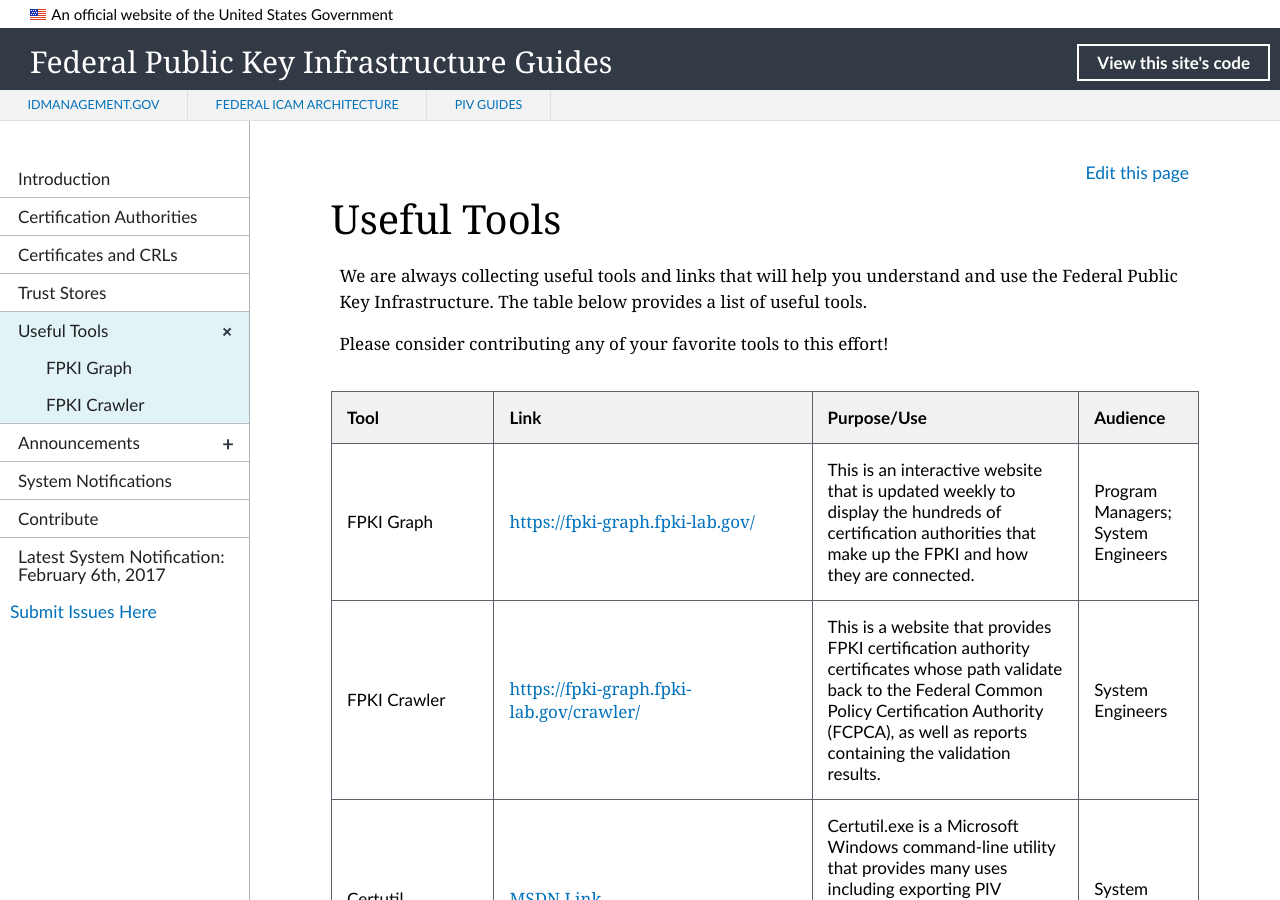
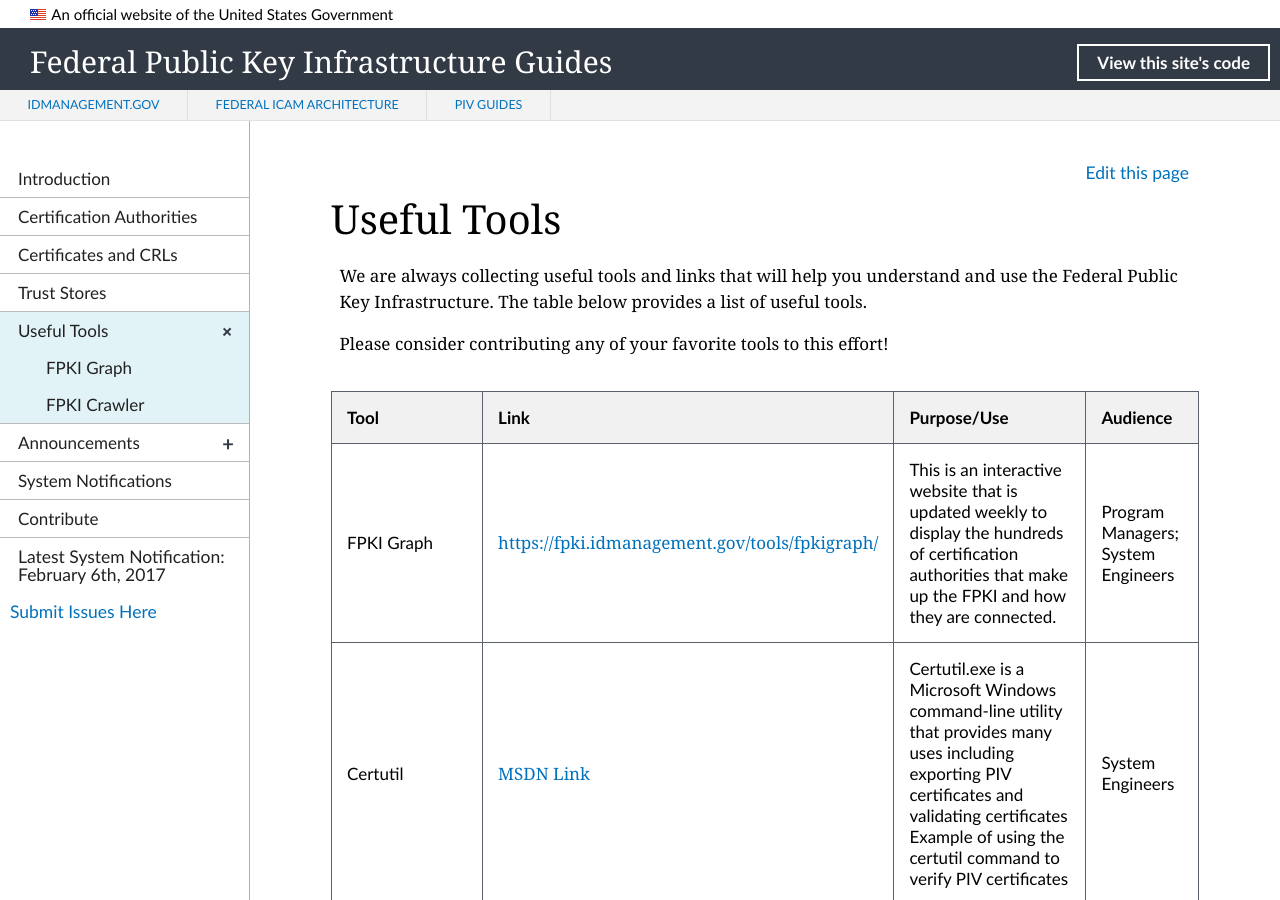
Before and after one commit to GSA/fpki-guides, a Jekyll site: the page built from _tools/0_index.md, in a window 1280 px wide and 900 px high. Built offline with Jekyll 4.4.1, drawn with Linux system fonts in a browser that asks for light colours; nearby versions of some CDN libraries; library files that are not in the unit come from our copies.

Commit message:
Updated tools index page

```diff
--- a/_tools/0_index.md
+++ b/_tools/0_index.md
@@ -11,8 +11,7 @@ Please consider contributing any of your favorite tools to this effort!
 
 **Tool** | **Link** | **Purpose/Use** | **Audience**
 --- | --- | --- | ---
-FPKI Graph | [https://fpki-graph.fpki-lab.gov/](https://fpki-graph.fpki-lab.gov/){:target="_blank"} | This is an interactive website that is updated weekly to display the hundreds of certification authorities that make up the FPKI and how they are connected. | Program Managers; System Engineers
-FPKI Crawler  | [https://fpki-graph.fpki-lab.gov/crawler/](https://fpki-graph.fpki-lab.gov/crawler/){:target="_blank"} |  This is a website that provides FPKI certification authority certificates whose path validate back to the Federal Common Policy Certification Authority (FCPCA), as well as reports containing the validation results. | System Engineers
+FPKI Graph | [https://fpki.idmanagement.gov/tools/fpkigraph/](fpkigraph) | This is an interactive website that is updated weekly to display the hundreds of certification authorities that make up the FPKI and how they are connected. | Program Managers; System Engineers
 Certutil | [MSDN Link](https://technet.microsoft.com/en-us/library/cc732443(v=ws.11).aspx){:target="_blank"} |  Certutil.exe is a Microsoft Windows command-line utility that provides many uses including exporting PIV certificates and validating certificates Example of using the certutil command to verify PIV certificates |  System Engineers
 Personal Identify Verification (PIV) Cert Validator Tool | [https://pv.test.max.gov/](https://pv.test.max.gov/){:target="_blank"} | The PIV Certificate Validator is a web site application hosted by Max.gov. It assists in verifying the certificates found on a PIV card. | System Engineers
 PKI Interoperability Test Tool (PITT) for Microsoft Windows | [http://pkif.sourceforge.net/pitt.html](http://pkif.sourceforge.net/pitt.html){:target="_blank"} | The PKI Interoperability Test Tool (PITT) is a utility intended for PKI integrators. It allows inspection and troubleshooting of certification path processing for a given PKI using both PKIF and Microsoft CAPI. It’s especially useful for identifying a portion of your PKI that may be causing performance problems. | System Engineers
```
